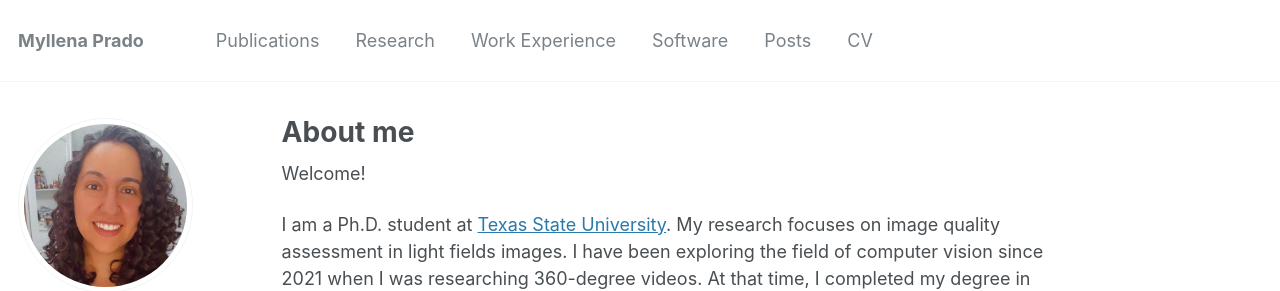
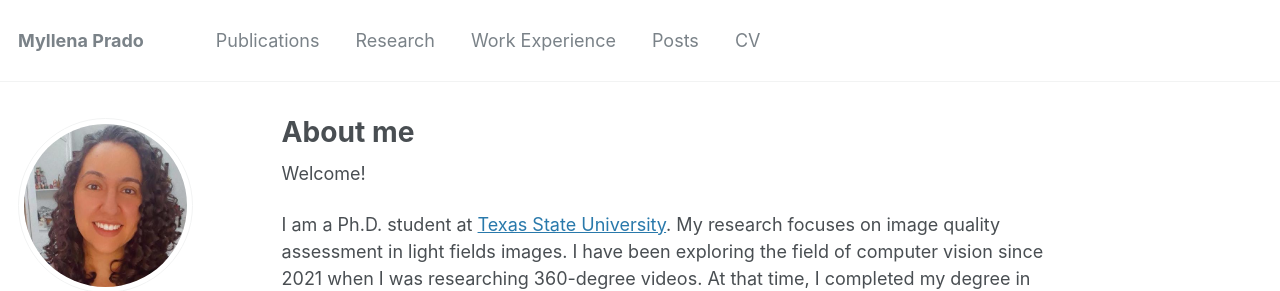
Before and after one commit to MyllenaAPrado/MyllenaAPrado.github.io, a Jekyll site: the page built from _pages/about.md, in a window 1280 px wide. Shown: the top 291 px of the page. Built offline with Jekyll 4.4.1, drawn with Linux system fonts in a browser that asks for light colours.

Commit message:
Exclude section not used

```diff
--- a/_data/navigation.yml
+++ b/_data/navigation.yml
@@ -9,9 +9,6 @@ main:
   - title: "Work Experience"
     url: /work/
 
-  - title: "Software"
-    url: /software/
-
   - title: "Posts"
     url: /posts/
 
```
